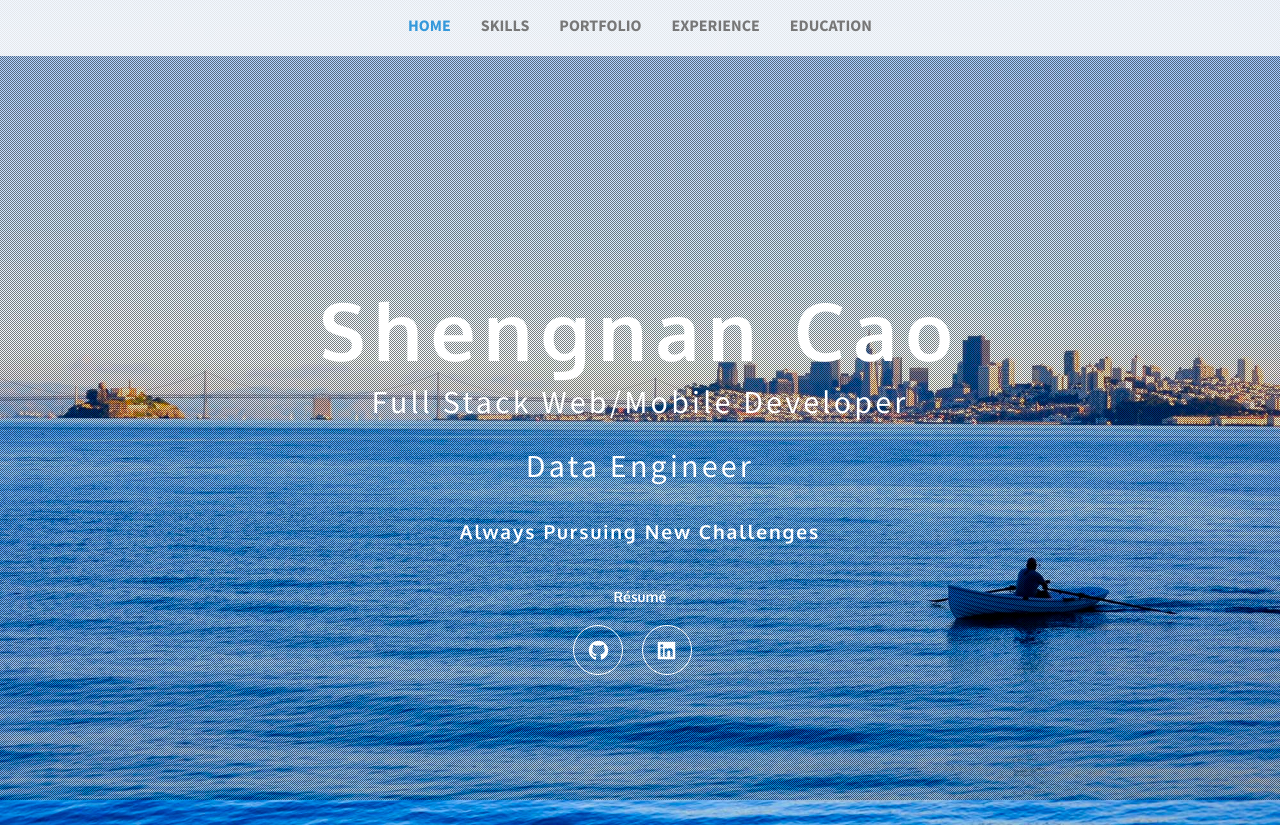
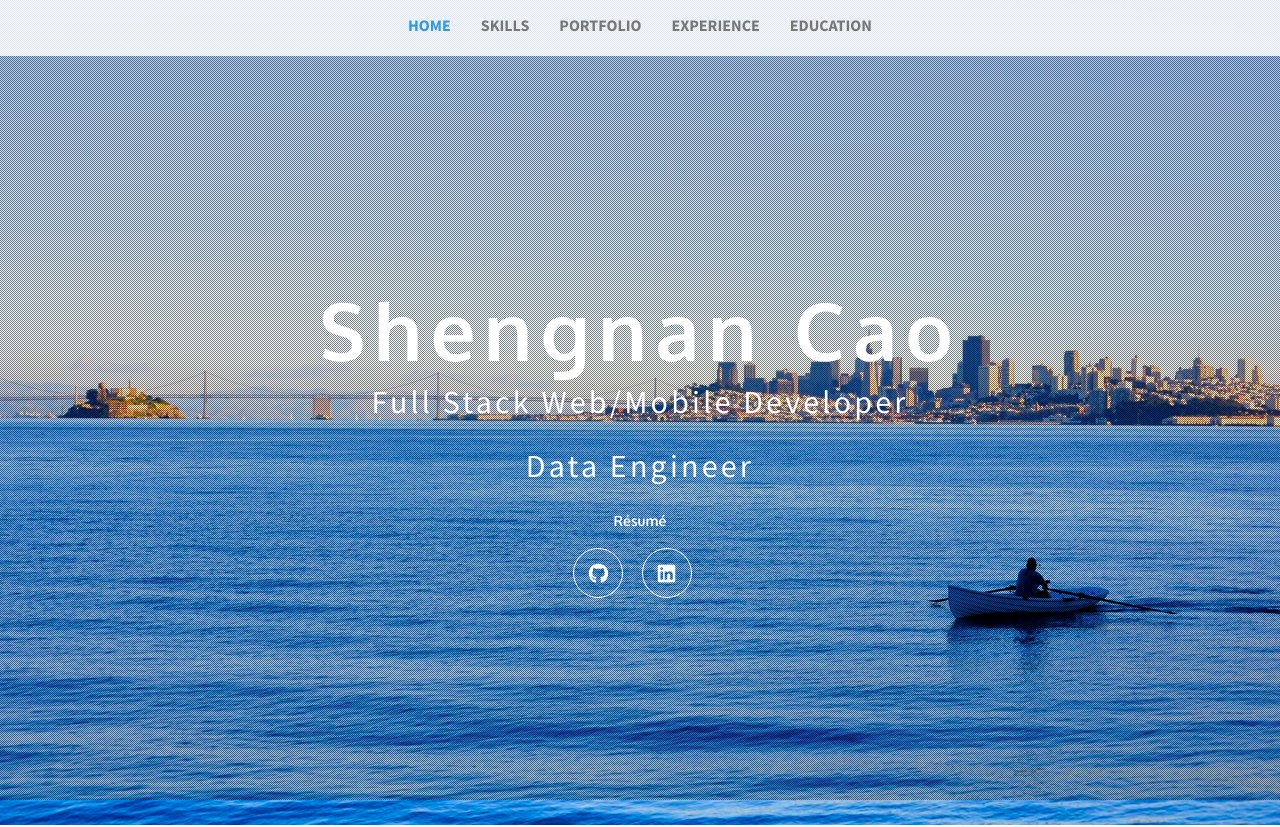
Before and after one commit to MERCURYCOA/MERCURYCOA.github.io, a plain HTML site: page index.html in a window 1280 px wide. Shown: the top 827 px of the page. Drawn offline with Linux system fonts and the light colour scheme.

Commit message:
Update index.html

```diff
--- a/index.html
+++ b/index.html
@@ -59,7 +59,7 @@
                         <br>
                         Data Engineer
                         <br>
-                        <h4>Always Pursuing New Challenges</h4></p>
+<!--                         <h4>Always Pursuing New Challenges</h4></p> -->
                 </header>
                 <h5><p><a href="img/Shengnan Cao_Resume.pdf" target="_blank" style="color: #FFFFFF">Résumé</a></p></h5>
 
```
